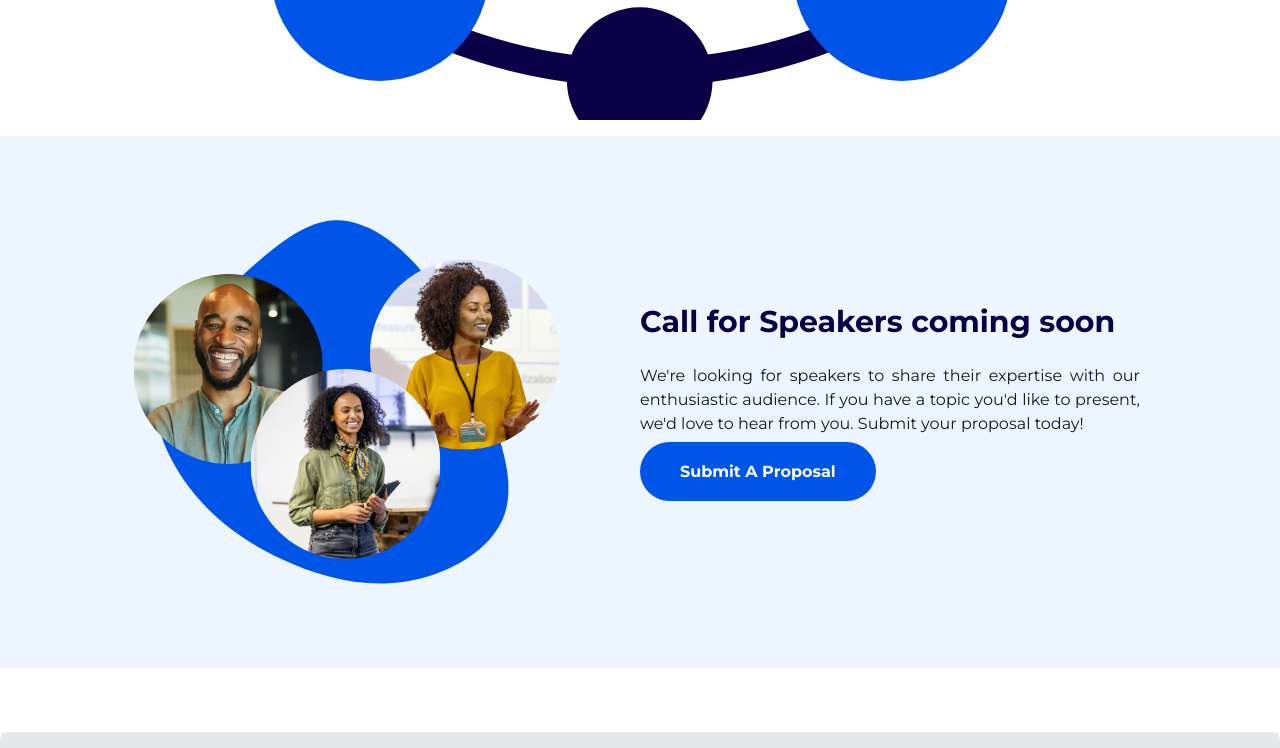
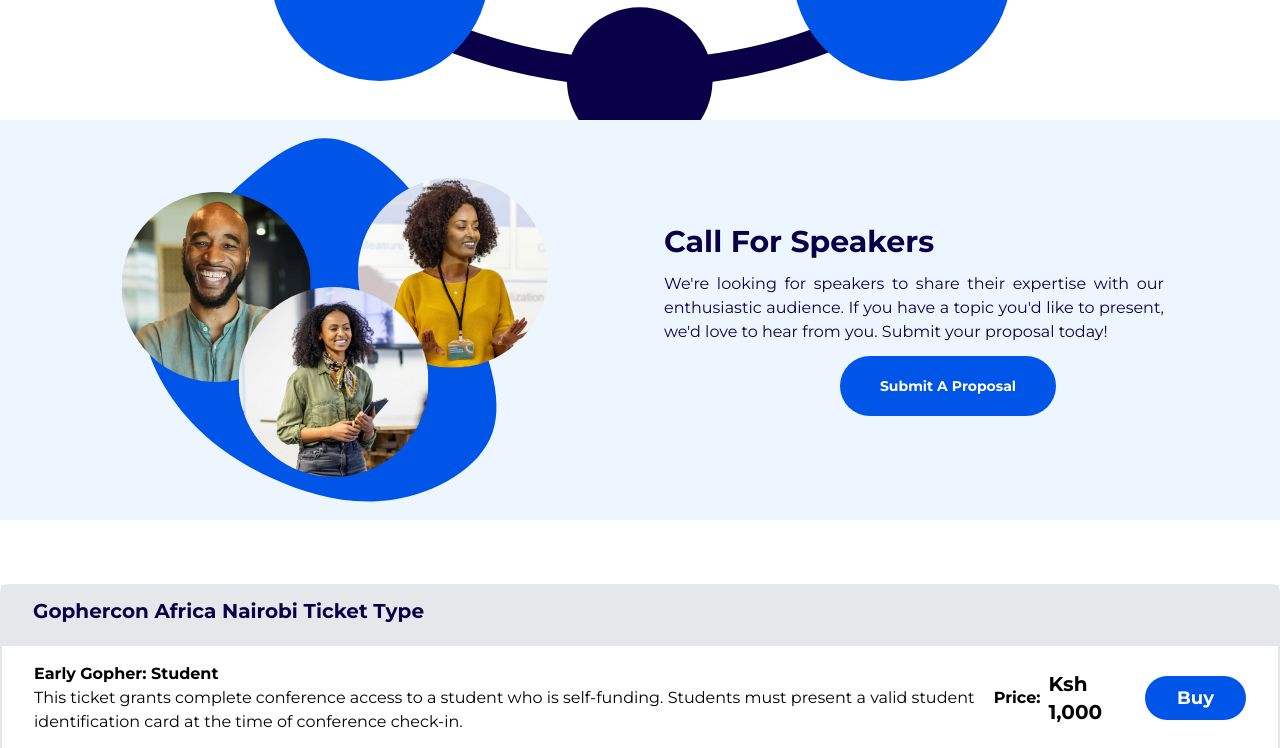
Before and after one commit to nairobi-gophers/gophercon2024, a React (Vite) app in the folder frontend/: page / in a window 1280 px wide. Shown: the part 680-1428 px from the top of the page. Built offline with nearby package versions, Linux system fonts and the light colour scheme.

Commit message:
updated call for speakers

```diff
--- a/frontend/src/components/CallForSpeakers.tsx
+++ b/frontend/src/components/CallForSpeakers.tsx
@@ -4,25 +4,28 @@
   return (
     <section
       id="cfs"
-      className="py-4 mt-12 md:mt-4 md:flex md:flex-row items-center md:px-12 bg-accent max-w-[1440px] mx-auto px-4"
+      className="container mx-auto bg-accent flex flex-col lg:flex-row lg:px-6 h-fit  lg:h-[50vh]"
     >
       <div className="md:w-1/2 flex justify-center items-center">
         <img
           src={speakersImage}
-          alt={"go lang logo"}
+          alt={"Call for speakers"}
           className={"object-cover"}
         />
       </div>
-      <div className={"text-center md:w-1/2 md:text-left mb-4"}>
-        <h2 className={"text-2xl  md:text-3xl font-bold text-secondary mb-2"}>
-          Call for Speakers coming soon
+
+      <div className={"text-center md:w-1/2 p-6 md:text-left gap-3 flex flex-col lg:justify-center"}>
+        <h2 className={"text-5xl  md:text-3xl font-bold text-secondary "}>
+          Call For Speakers
         </h2>
-        <p className={"text-gray-900 my-6 text-justify max-w-[500px]"}>
+
+        <p className={"text-justify lg:max-w-[500px] text-secondary"}>
           We're looking for speakers to share their expertise with our
           enthusiastic audience. If you have a topic you'd like to present, we'd
           love to hear from you. Submit your proposal today!
         </p>
-        <a href="https://www.papercall.io/gophercon-africa" target={"_blank"} className={"section-button"}>Submit a Proposal</a>
+
+        <a href="https://www.papercall.io/gophercon-africa" target={"_blank"} className="section-button w-fit mx-auto">Submit a Proposal</a>
       </div>
     </section>
   );
--- a/frontend/src/index.css
+++ b/frontend/src/index.css
@@ -17,6 +17,6 @@
 
 
     .section-button {
-        @apply bg-primary text-white px-10 py-5 rounded-full font-bold capitalize
+        @apply bg-primary text-white px-10 py-5 rounded-full capitalize text-sm font-bold
     }
 }
--- a/frontend/src/pages/Home.tsx
+++ b/frontend/src/pages/Home.tsx
@@ -49,12 +49,9 @@
             <p><b>Venue:</b> To be announced</p>
           </div>
 
-
           <button className="px-8 py-3 text-white bg-primary  w-fit mx-auto rounded shadow ">Get Tickets</button>
         </div>
       </div>
-
-
 
       <CallForSpeakers />
       <Ticket />
```
